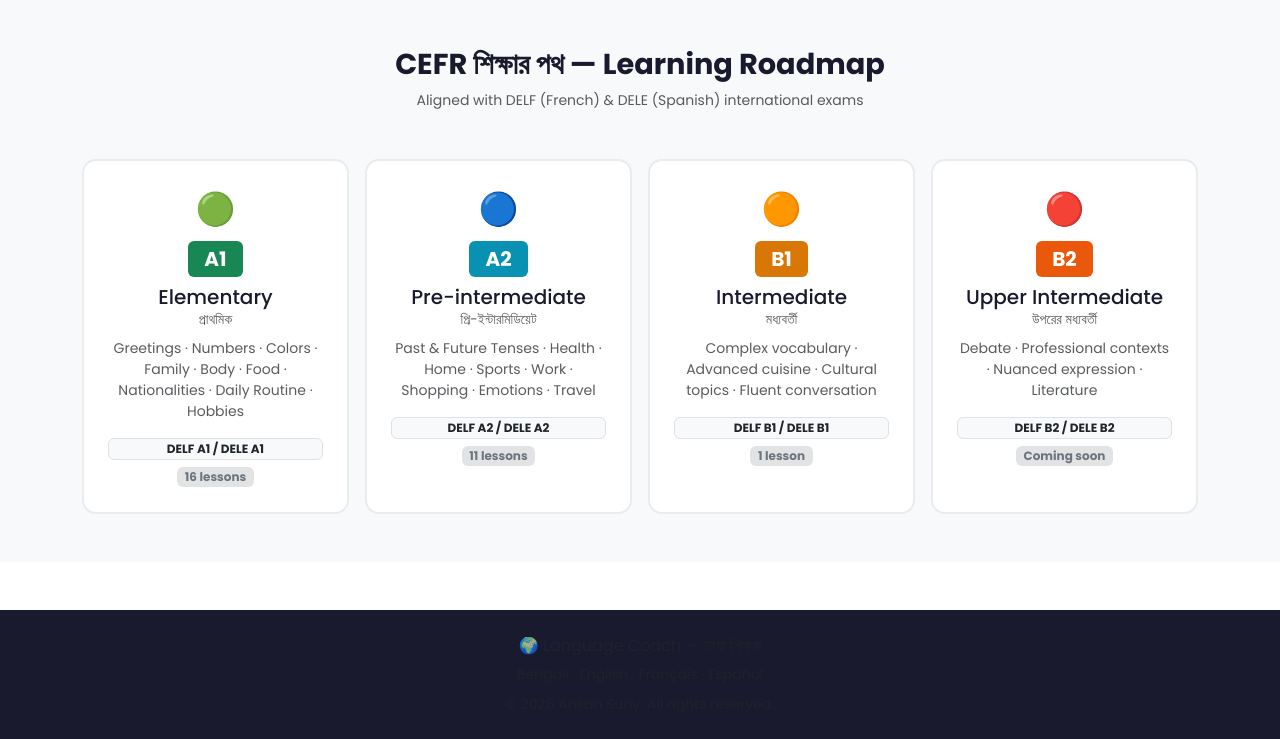
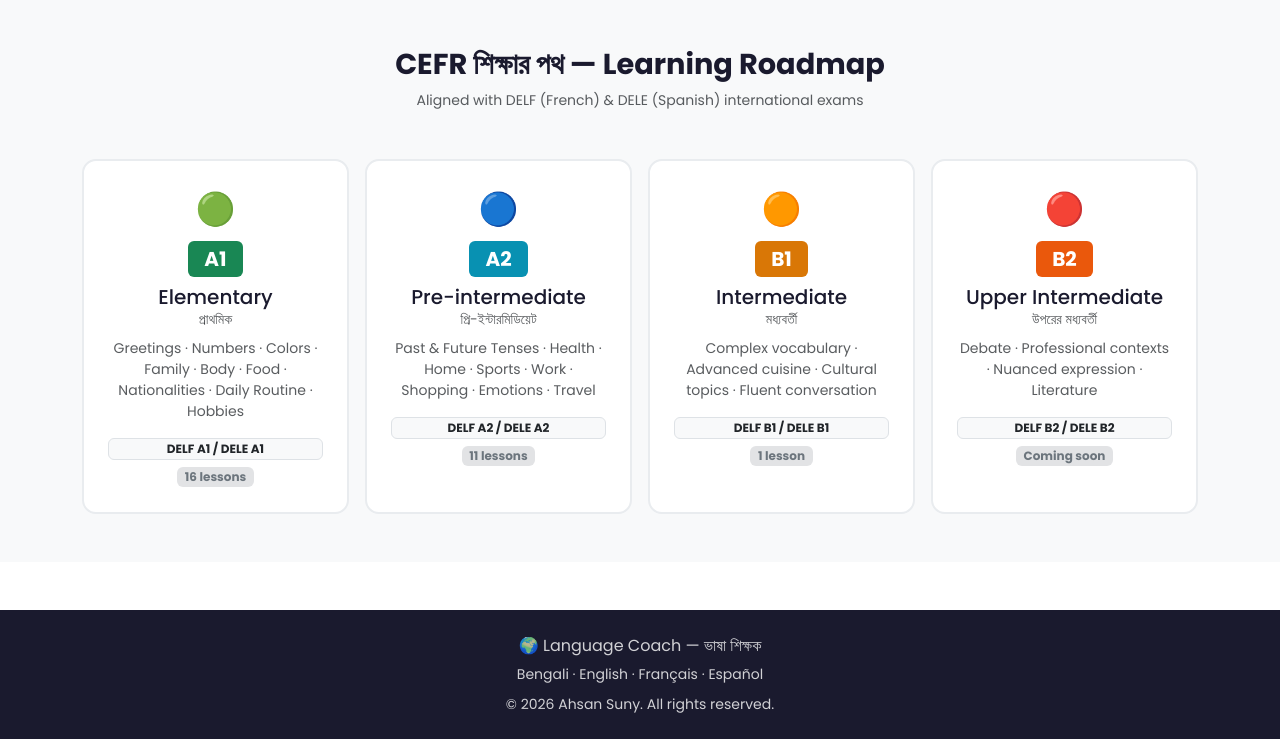
Before and after one commit to Ahsan728/Language_Coach, a Flask app: page / in a window 1280 px wide. Shown: the part 1351-2090 px from the top of the page. Run offline with Flask 3, Linux system fonts and the light colour scheme; data that the repository does not hold is empty.

Commit message:
Auto-sync: 2026-02-22 02:41:32 (2 file(s))
Files:
 - M static/css/style.css
 - M templates/base.html

Stat:
 static/css/style.css | 5 ++++-
 templates/base.html  | 2 +-
 2 files changed, 5 insertions(+), 2 deletions(-)

```diff
--- a/static/css/style.css
+++ b/static/css/style.css
@@ -294,7 +294,10 @@ body { font-family: 'Poppins', sans-serif; color: var(--text-dark); background:
   border: 2px dashed #dee2e6;
 }
 
-footer { background: #1a1a2e; color: rgba(255,255,255,0.6); }
+footer { background: #1a1a2e; color: rgba(255,255,255,0.8); }
+footer .text-muted { color: rgba(255,255,255,0.75) !important; }
+footer a { color: rgba(255,255,255,0.9); }
+footer a:hover { color: rgba(255,255,255,1); }
 
 /* Responsive tweaks */
 @media (max-width: 768px) {
--- a/templates/base.html
+++ b/templates/base.html
@@ -110,7 +110,7 @@
 
 <!-- Footer -->
 <footer class="py-4 mt-5">
-  <div class="container text-center text-muted">
+  <div class="container text-center">
     <p class="mb-1">🌍 Language Coach — ভাষা শিক্ষক</p>
     <small>Bengali · English · Français · Español</small>
     <div class="small mt-2">© {{ current_year }} Ahsan Suny. All rights reserved.</div>
```
